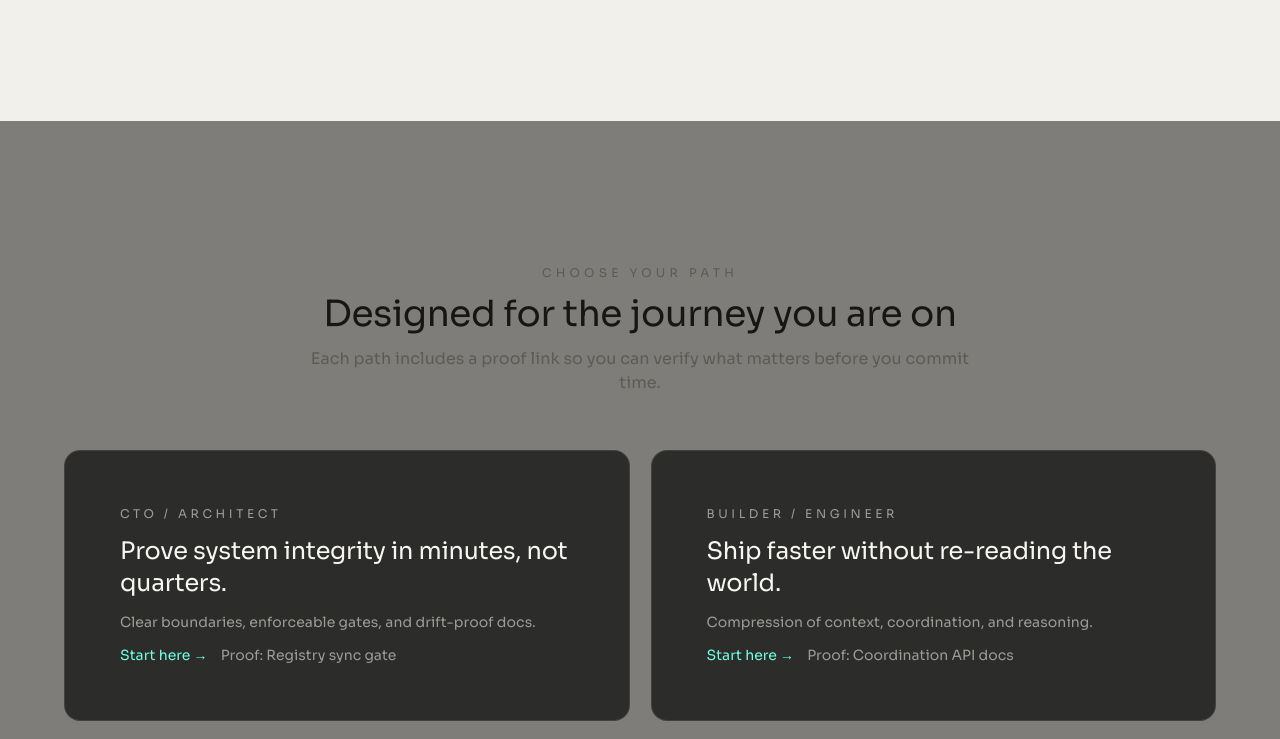
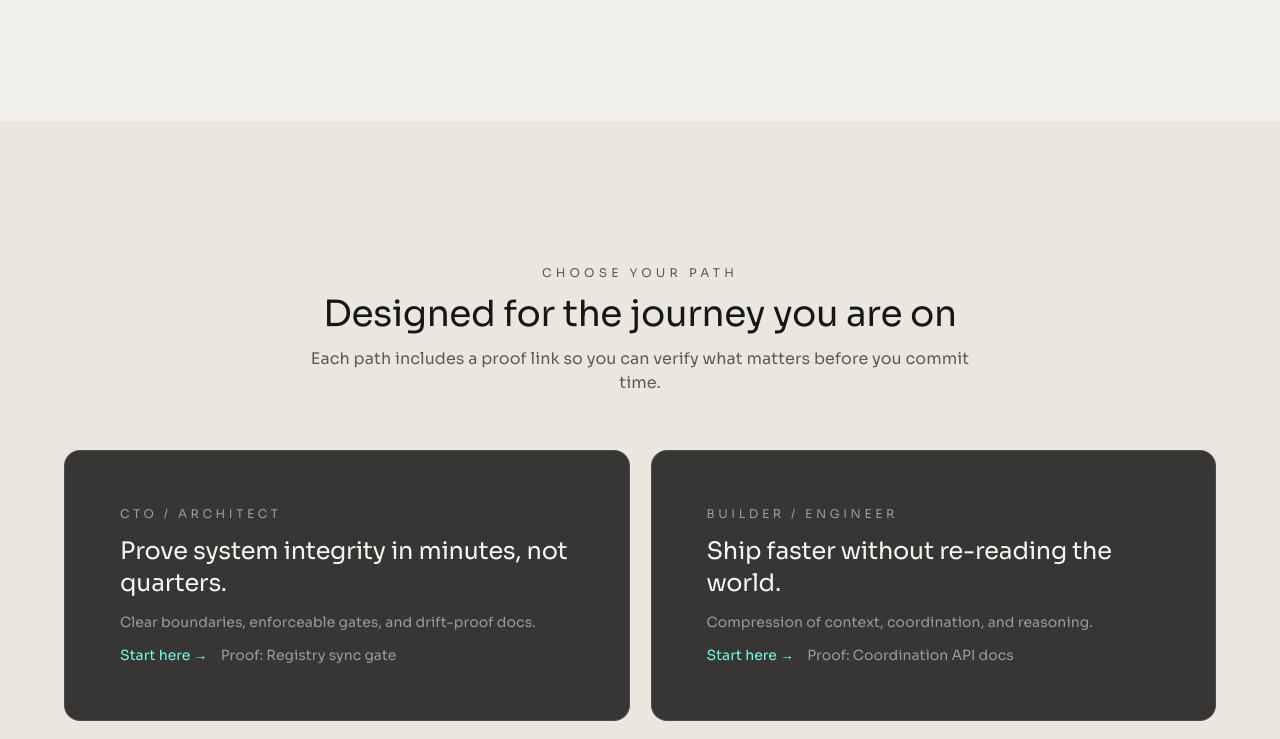
Before and after one commit to motus-os/motus, an Astro site in the folder packages/website/: page / in a window 1280 px wide. Shown: the part 2240-2979 px from the top of the page. Built offline with nearby package versions, Linux system fonts and the light colour scheme; Astro itself is replaced by a stand-in of ours.

Commit message:
fix(website): enforce muted surface tokens

```diff
--- a/packages/website/src/components/Card.astro
+++ b/packages/website/src/components/Card.astro
@@ -13,7 +13,7 @@ const {
 } = Astro.props;
 
 const hoverClass = hover ? "hover:border-mint/30 hover:bg-surface/80 transition-colors" : "";
-const toneClass = tone === 'dark' ? 'theme-dark bg-charcoal/70 text-text-primary' : 'bg-surface/70 text-text-primary';
+const toneClass = tone === 'dark' ? 'theme-dark bg-charcoal/80 text-text-primary' : 'bg-surface text-text-primary';
 const padClass =
   size === 'lg' ? 'p-phi-5 md:p-phi-6' : size === 'sm' ? 'p-phi-2 md:p-phi-3' : 'p-phi-4 md:p-phi-5';
 ---
--- a/packages/website/src/components/Chip.astro
+++ b/packages/website/src/components/Chip.astro
@@ -7,8 +7,8 @@ const {
 
 const toneClass =
   tone === 'dark'
-    ? 'theme-dark bg-charcoal/60 text-text-secondary'
-    : 'bg-surface/70 text-text-secondary';
+    ? 'theme-dark bg-charcoal/80 text-text-secondary'
+    : 'bg-surface text-text-secondary';
 
 const hoverClass = href ? 'hover:border-mint/30 hover:text-text-primary transition-colors' : '';
 const Tag = href ? 'a' : 'span';
--- a/packages/website/src/components/Panel.astro
+++ b/packages/website/src/components/Panel.astro
@@ -8,8 +8,8 @@ const {
 
 const toneClass =
   tone === 'dark'
-    ? 'theme-dark bg-charcoal/70 text-text-primary'
-    : 'bg-surface/70 text-text-primary';
+    ? 'theme-dark bg-charcoal/80 text-text-primary'
+    : 'bg-surface text-text-primary';
 
 const borderClass = border ? 'border border-line/10' : '';
 
--- a/packages/website/src/components/Section.astro
+++ b/packages/website/src/components/Section.astro
@@ -10,8 +10,8 @@ const {
 const toneClass =
   tone === 'dark'
     ? 'theme-dark bg-charcoal text-text-primary'
-    : tone === 'muted'
-      ? 'theme-light bg-surface/50 text-text-primary'
+  : tone === 'muted'
+      ? 'theme-light bg-surface-muted text-text-primary'
       : 'theme-light bg-surface text-text-primary';
 
 const padClass =
--- a/packages/website/src/layouts/Layout.astro
+++ b/packages/website/src/layouts/Layout.astro
@@ -33,6 +33,7 @@ const base = import.meta.env.BASE_URL;
         color-scheme: dark;
         --charcoal: 11 11 11;
         --surface: 21 21 21;
+        --surface-muted: 16 16 16;
         --line: 255 255 255;
         --text-primary: 247 246 242;
         --text-secondary: 155 155 151;
@@ -42,6 +43,7 @@ const base = import.meta.env.BASE_URL;
 
       .theme-light {
         --surface: 242 240 234;
+        --surface-muted: 234 231 223;
         --line: 40 40 37;
         --text-primary: 22 22 20;
         --text-secondary: 92 92 86;
--- a/packages/website/src/pages/index.astro
+++ b/packages/website/src/pages/index.astro
@@ -243,7 +243,7 @@ const proofIndex = new Map(proofLedger.claims.map((claim) => [claim.id, claim]))
     </div>
   </Section>
 
-  <Section tone="muted" class="text-center" innerClass="max-w-4xl">
+  <Section tone="muted" class="text-center border-t border-line/10" innerClass="max-w-4xl">
     <h2 class="text-3xl md:text-4xl font-display text-text-primary mb-phi-3">Open Source. Verifiable. Yours.</h2>
     <p class="text-lg text-text-secondary mb-phi-4 leading-relaxed">
       Boyd gave away OODA because paradigms should be shared.<br class="hidden md:inline" />
--- a/packages/website/tailwind.config.mjs
+++ b/packages/website/tailwind.config.mjs
@@ -6,6 +6,7 @@ export default {
       colors: {
         charcoal: 'rgb(var(--charcoal) / <alpha-value>)',
         surface: 'rgb(var(--surface) / <alpha-value>)',
+        'surface-muted': 'rgb(var(--surface-muted) / <alpha-value>)',
         line: 'rgb(var(--line) / <alpha-value>)',
         mint: 'rgb(var(--mint) / <alpha-value>)',
         error: 'rgb(var(--error) / <alpha-value>)',
```
Also changed, not shown: packages/cli/docs/website/ui-checklist.md (+1 -1 lines).
